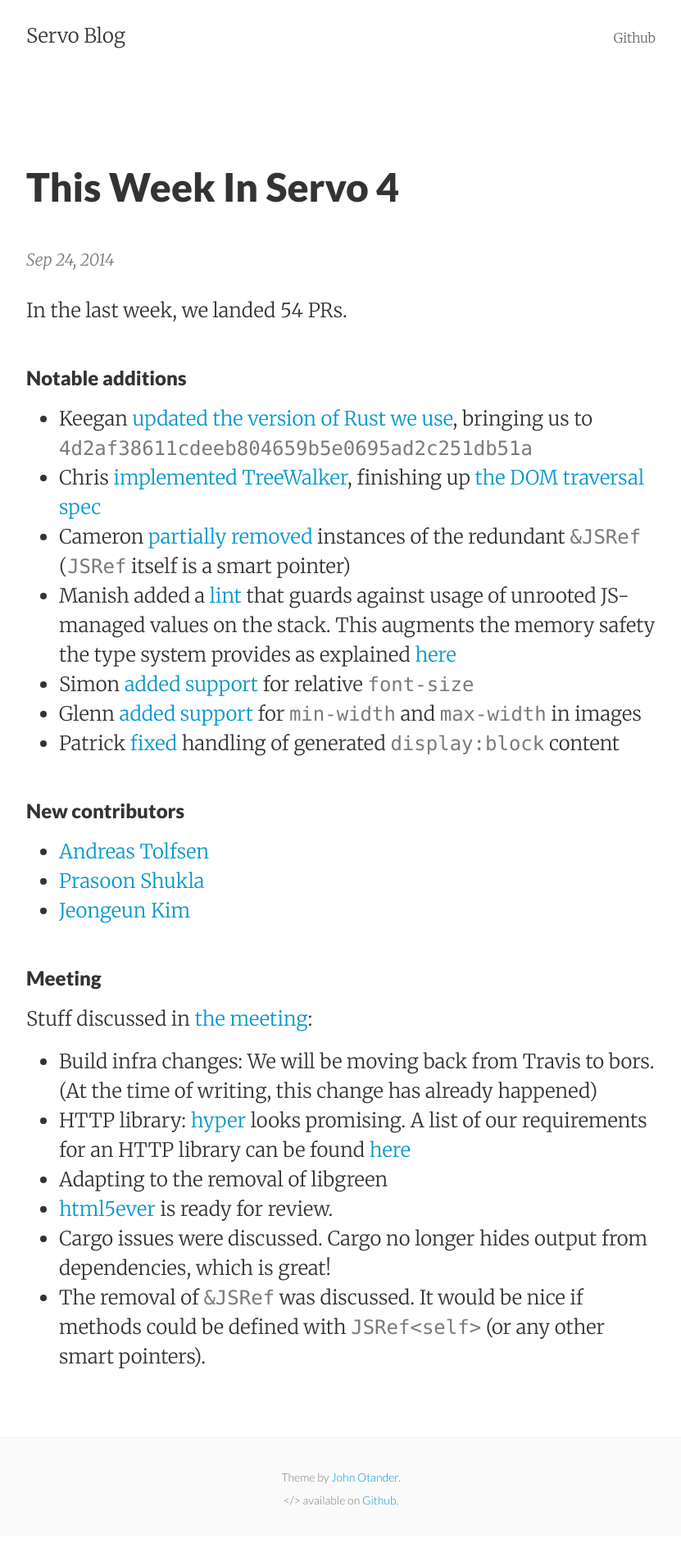
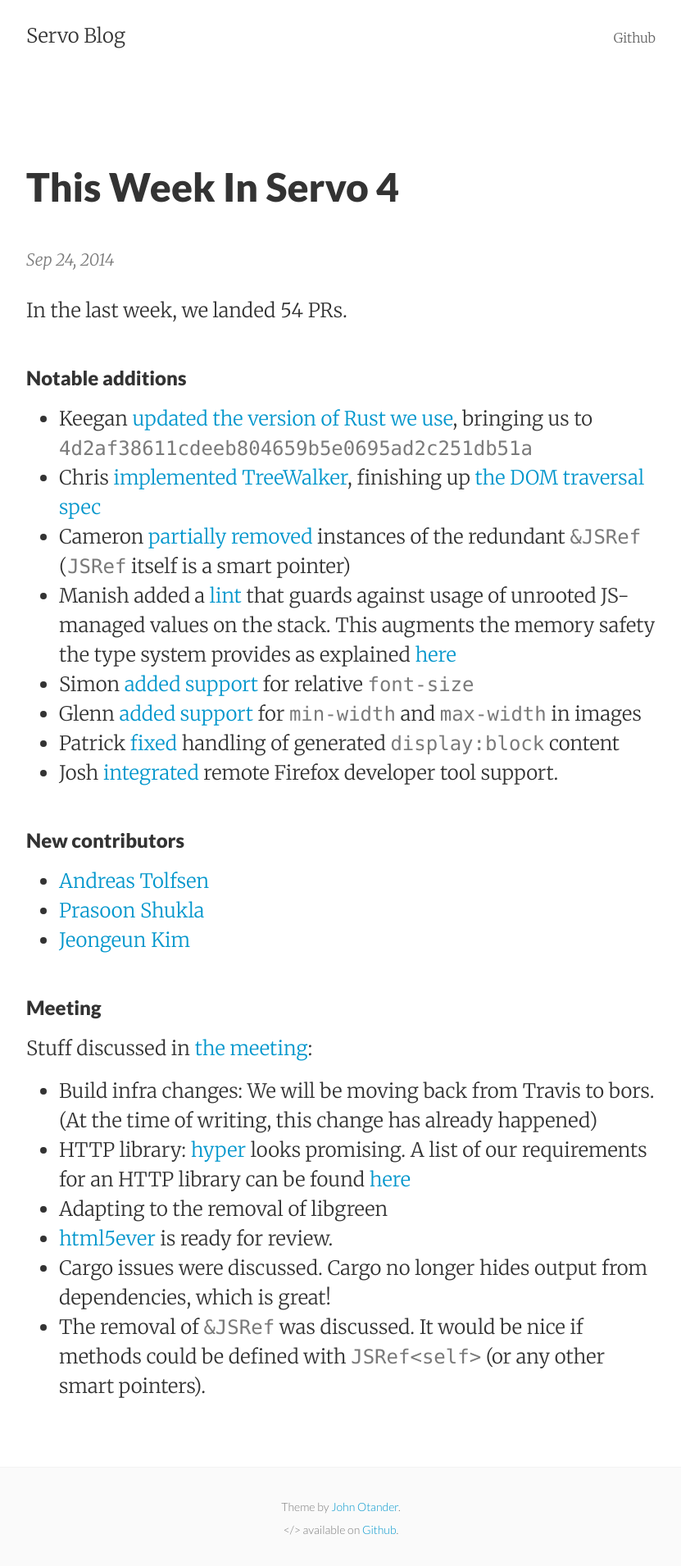
Before and after one commit to servo/blog.servo.org, a Jekyll site: the page built from _posts/2014-09-25-twis-4.md, in a window 1280 px wide. Shown: the whole page at 82% size, without its empty margins (224-1055 px from the left). Built offline with Jekyll 4.4.1, drawn with Linux system fonts in a browser that asks for light colours; before the commit the page ends 1874 px from its top, so only the background shows below that.

Commit message:
Update 2014-09-25-twis-4.md

```diff
--- a/_posts/2014-09-25-twis-4.md
+++ b/_posts/2014-09-25-twis-4.md
@@ -17,6 +17,7 @@ In the last week, we landed 54 PRs.
  - Simon [added support](https://github.com/servo/servo/pull/3453) for relative `font-size`
  - Glenn [added support](https://github.com/servo/servo/pull/3449) for `min-width` and `max-width` in images
  - Patrick [fixed](https://github.com/servo/servo/pull/3399) handling of generated `display:block` content
+ - Josh [integrated](https://github.com/servo/servo/pull/3172) remote Firefox developer tool support.
 
 ###New contributors
 
```
